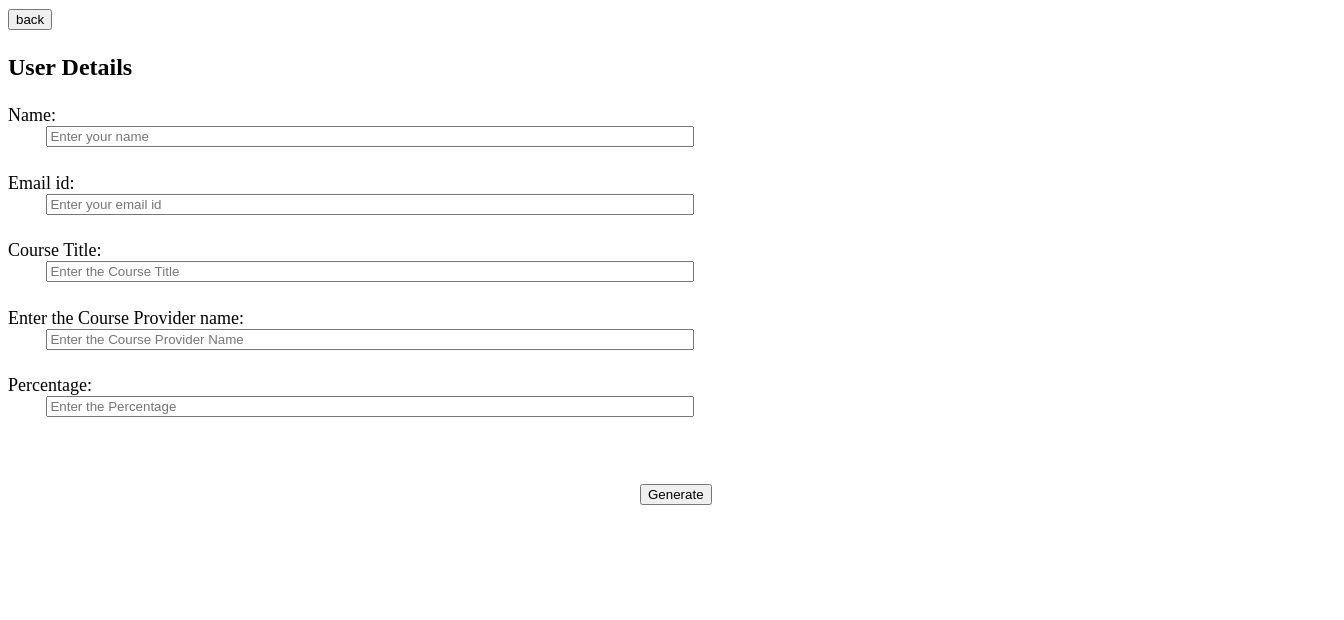
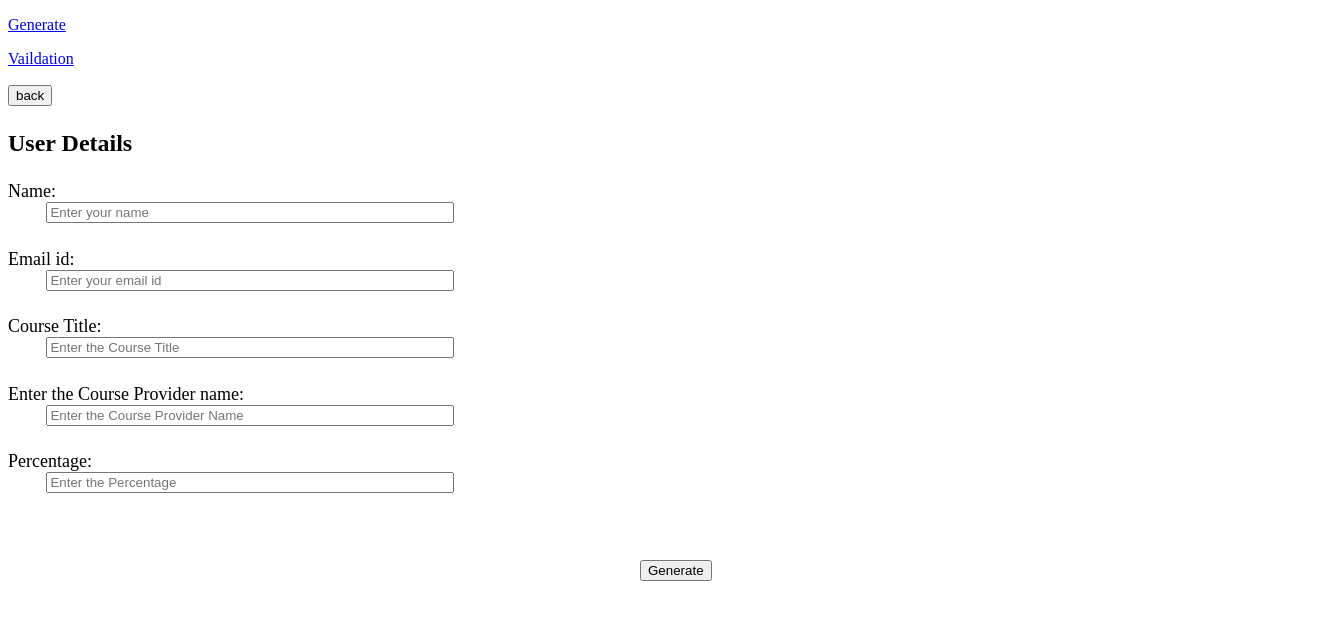
Before and after one commit to Rishikesh-Guptha/Certificate-generation, a React (Create React App) app in the folder cgen/: page /Details in a window 1280 px wide. Shown: the top 620 px of the page, 1344 px wide, since content can reach past the window. Built offline with nearby package versions, Linux system fonts and the light colour scheme.

Commit message:
Added new pages

```diff
--- a/cgen/src/App.jsx
+++ b/cgen/src/App.jsx
@@ -1,7 +1,10 @@
 /** @format */
+// cd Certificate_generation\cgen
 import Landing from "./pages/landingpage/Landing";
 import { BrowserRouter, Routes, Route } from "react-router-dom";
 import Details from "./pages/details/Details";
+import Navbar from "./pages/navbar/Navbar";
+import Validate from "./pages/validate/Validate";
 
 function App() {
 	return (
@@ -9,6 +12,8 @@ function App() {
 			className="App"
 			style={{ width: "100%", height: "100%" }}>
 			<BrowserRouter>
+				<Navbar />
+
 				<Routes>
 					<Route
 						path="/Landing"
@@ -22,6 +27,10 @@ function App() {
 						path="/Details"
 						element={<Details />}
 					/>
+					<Route
+						path="/Validate"
+						element={<Validate />}
+					/>
 				</Routes>
 			</BrowserRouter>
 		</div>
--- a/cgen/src/pages/details/Details.css
+++ b/cgen/src/pages/details/Details.css
@@ -14,12 +14,10 @@ form {
 }
 
 input {
-    width: 50vw;
+    width: 50vh;
         margin-left: 3vw;
         margin-bottom: 2vw;
-    }
-
-    .generate {
-        margin-left: 50%;
-        margin-right: 50%;
 }
+.generate {
+    margin-left: 50%;
+}
--- /dev/null
+++ b/cgen/src/pages/navbar/Navbar.jsx
@@ -0,0 +1,21 @@
+/** @format */
+
+import React from "react";
+import { Link, Outlet } from "react-router-dom";
+
+const Navbar = () => {
+	return (
+		<div>
+			<div className="navbar-contents">
+				<Link to="/Details">
+					<p className="generation">Generate</p>
+				</Link>
+				<Link to="/Validate">
+					<p className="validation">Vaildation</p>
+				</Link>
+			</div>
+		</div>
+	);
+};
+
+export default Navbar;
--- /dev/null
+++ b/cgen/src/pages/validate/Validate.jsx
@@ -0,0 +1,9 @@
+/** @format */
+
+import React from "react";
+
+const Validate = () => {
+	return <div>Validate</div>;
+};
+
+export default Validate;
```
Also changed, not shown: cgen/src/pages/navbar/Navbar.css (added).
